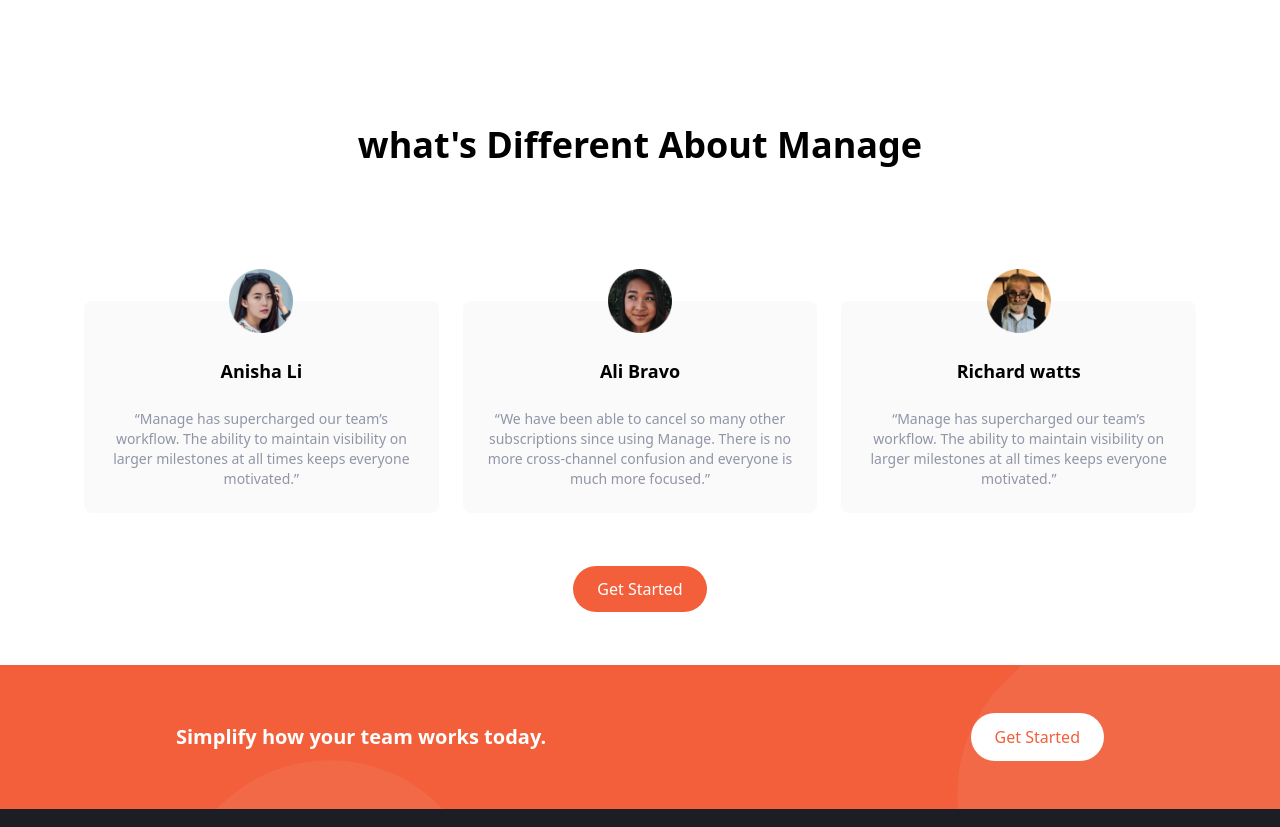
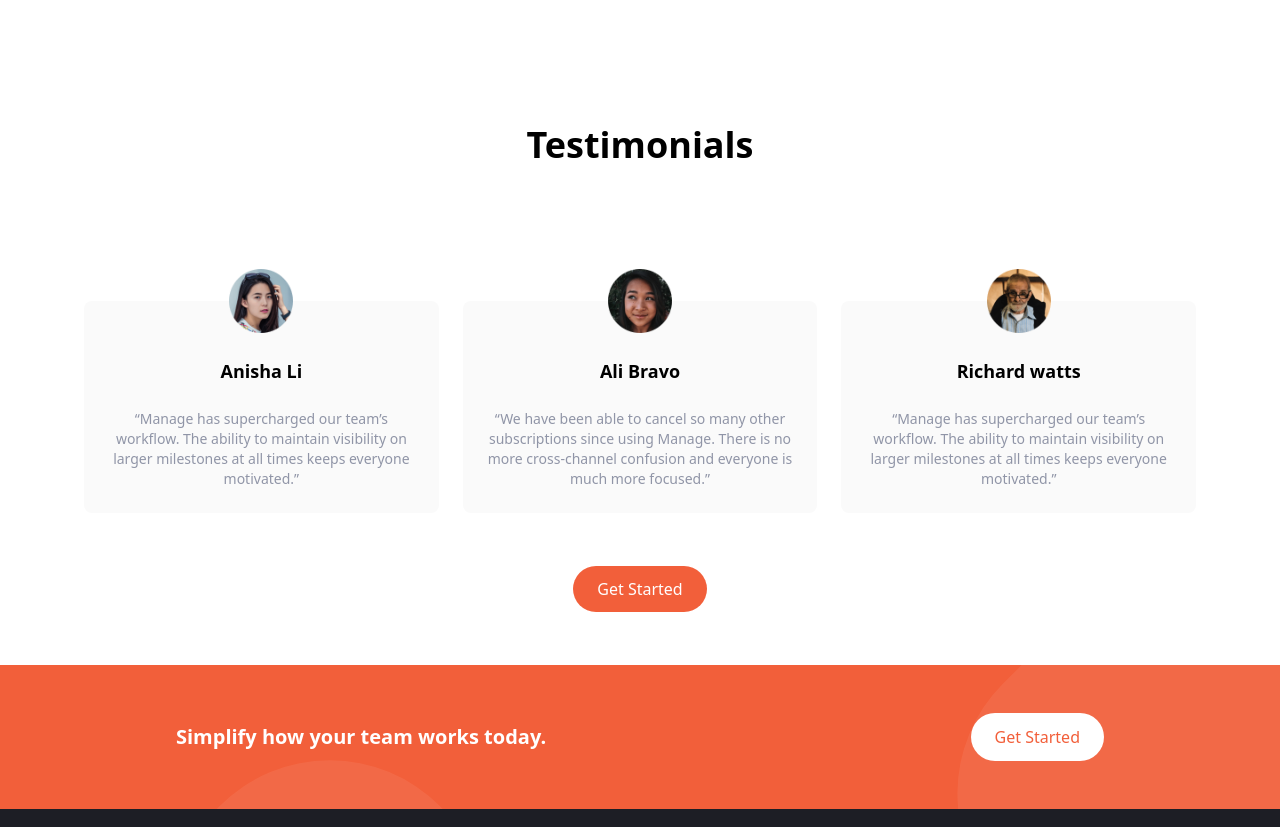
Before and after one commit to pelzman/landing-page-tailwindcss, a website: page index.html in a window 1280 px wide. Shown: the part 1127-1954 px from the top of the page. Drawn offline with Linux system fonts and the light colour scheme.

Commit message:
heading updated

```diff
--- a/index.html
+++ b/index.html
@@ -164,7 +164,7 @@
     <div class="max-w-6xl px-5 mx-auto mt-32 text-center">
         <!-- Heading -->
         <h2 class="text-4xl font-bold text-center">
-            what's Different About Manage
+            Testimonials
         </h2>
         <div class="relative w-[300px] mx-auto md:hidden">
             <div class="slide relative mt-32">
```
